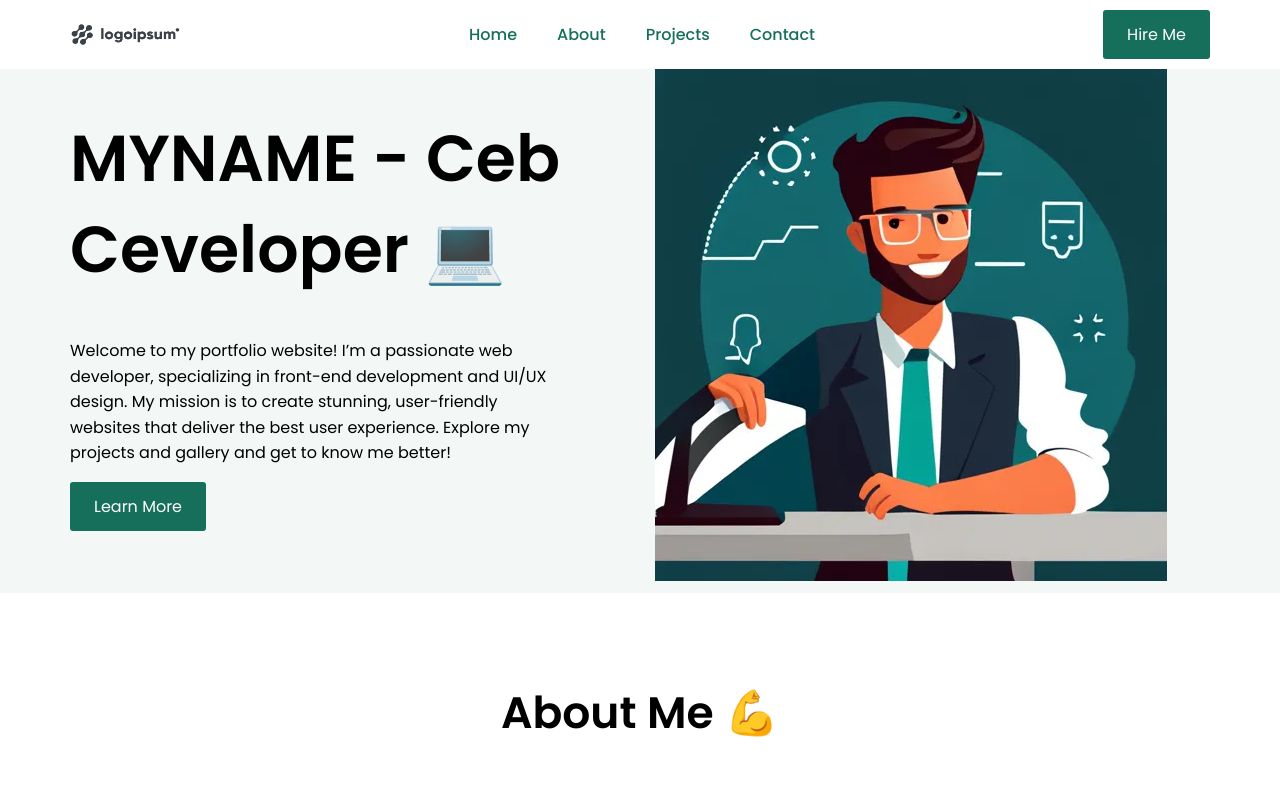
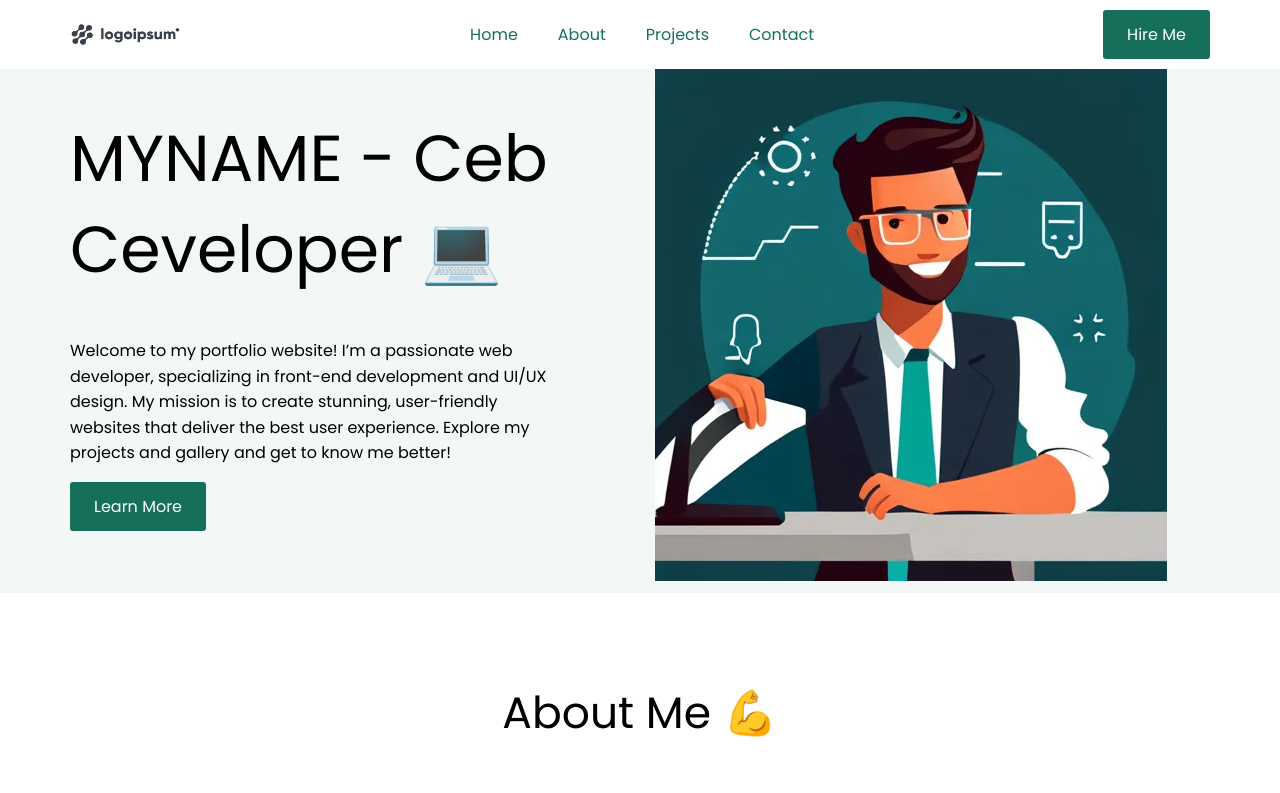
Before and after one commit to nurkanat-doszhan/portfolio, a React (Create React App) app: page / in a window 1280 px wide. Shown: the top 793 px of the page. Built offline with nearby package versions, Linux system fonts and the light colour scheme; no server answers.

Commit message:
Мелкие правки

```diff
--- a/src/App.scss
+++ b/src/App.scss
@@ -1,3 +1,17 @@
+body {
+  &::-webkit-scrollbar {
+    width: 12px;
+  }
+  &::-webkit-scrollbar-track {
+    box-shadow: inset 0 0 6px rgba(0, 0, 0, 0.3);
+  }
+  &::-webkit-scrollbar-thumb {
+    background-color: #156F5B;
+    // outline: 1px solid slategrey;
+    border-radius: 10px;
+  }
+}
+
 a {
   text-decoration: none;
   color: #156F5B;
@@ -27,6 +41,10 @@
   line-height: 1.6;
 }
 
+h1, h2, h3, h4, h5, h6 {
+  font-weight: 400;
+}
+
 h1 {
   font-size: 65px;
   line-height: 1.4;
--- a/src/components/Navbar.scss
+++ b/src/components/Navbar.scss
@@ -11,7 +11,7 @@
     padding: 0;
     margin: 0;
     list-style-type: none;
-    font-weight: 500;
+    font-weight: 400;
     li {
       a {
         padding: 13px 20px;
--- a/src/containers/Quotes.js
+++ b/src/containers/Quotes.js
@@ -13,8 +13,7 @@
       .then((response) => response.json())
       .then((json) => setData(json))
       .catch((error) => console.error('Error:', error));
- }, []);
- console.log(data)
+  }, []);
   return (
     <div className="quotes">
       <div className="container">
```
